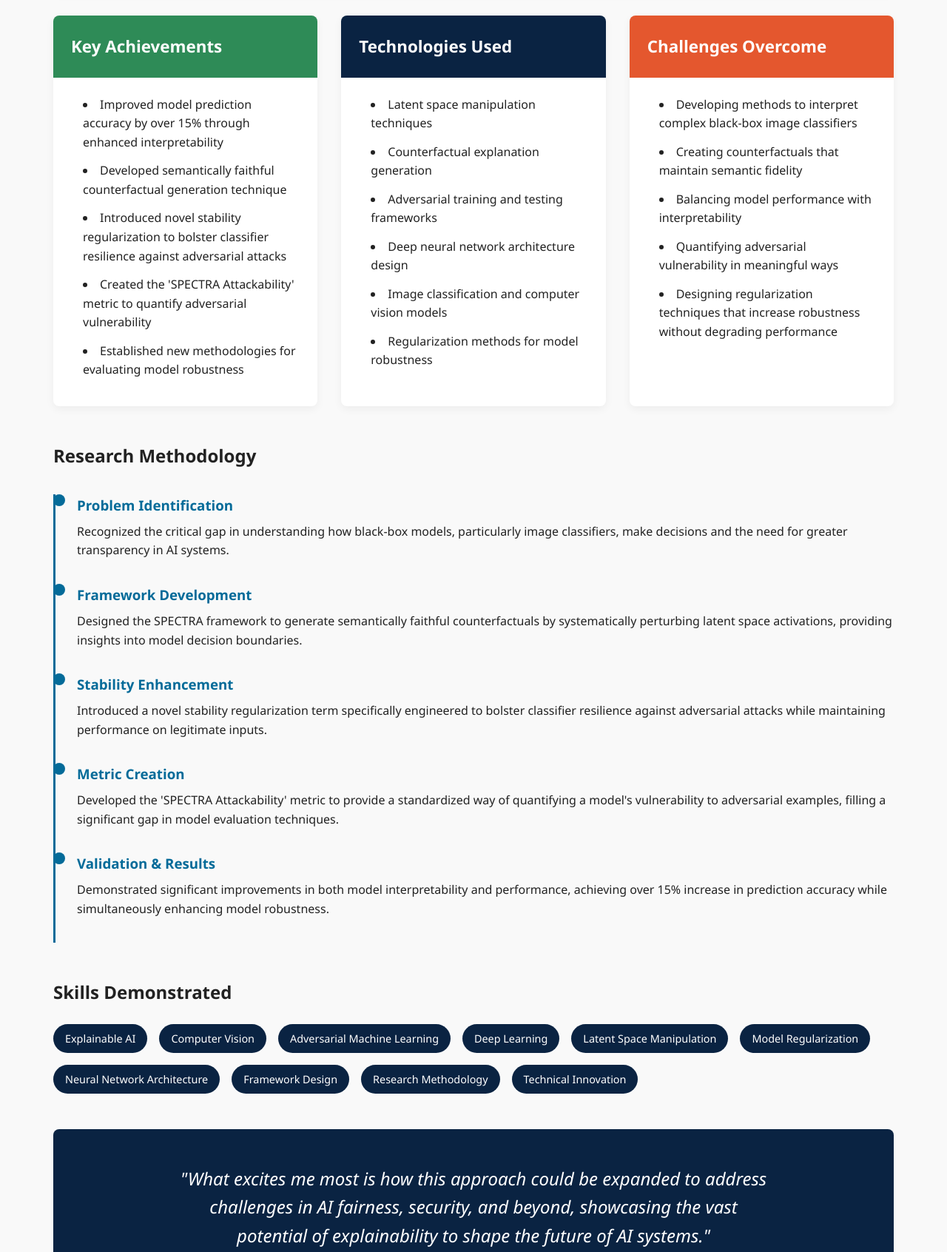
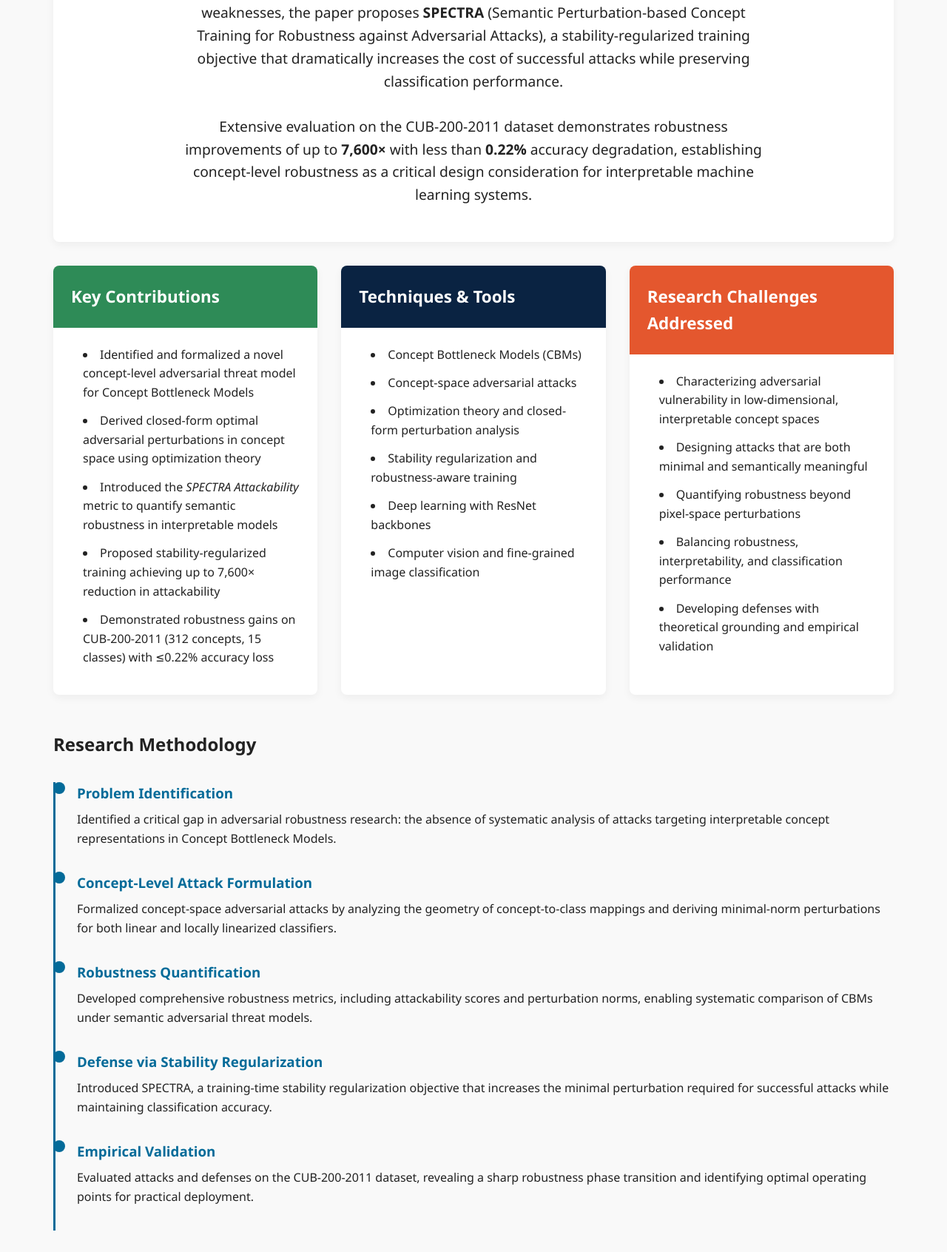
Before and after one commit to adityaSridharr/adityaSridharr.github.io, a website: page spectra-framework.html in a window 1280 px wide. Shown: the part 1000-2692 px from the top of the page at 74% size. Drawn offline with Linux system fonts and the light colour scheme.

Commit message:
Refactor HTML structure and content for project page

```diff
--- a/spectra-framework.html
+++ b/spectra-framework.html
@@ -281,8 +281,8 @@
 <body>
     <header>
         <div class="header-content">
-            <h1>Semantic Concept Perturbations for Explainable and Robust Classifiers</h1>
-            <p>Explainable AI Framework for Black-Box Models</p>
+            <h1>When Interpretability Becomes a Liability: Adversarial Attacks on Concept Bottleneck Models</h1>
+            <p>Concept-Level Adversarial Analysis and Robust Training for Interpretable Models</p>
             <a href="index.html#projects" class="nav-link">← Back to Portfolio</a>
         </div>
     </header>
@@ -291,51 +291,67 @@
         <section class="hero-section">
             <div class="hero-image">
                 <div class="hero-image-overlay">
-                    <div class="hero-image-text">Unveiling the Inner Workings of Black-Box Models</div>
+                    <div class="hero-image-text">
+                        Exposing and Defending the Hidden Attack Surface of Interpretable Models
+                    </div>
                 </div>
             </div>
+
             <p class="overview">
-                SPECTRA (Semantic Perturbation-Based Counterfactuals and Training for Robustness against Adversarial Attacks) is an innovative framework I designed for my Explainability in ML course to uncover the inner workings of black-box models. Driven by my curiosity about how image classifiers "understand" images, this framework generates semantically faithful counterfactuals by perturbing latent space activations. The approach significantly improves model interpretability while increasing prediction accuracy by over 15% and introducing novel metrics for measuring adversarial vulnerability.
+                <strong>When Interpretability Becomes a Liability</strong> presents the first systematic study of adversarial vulnerabilities in
+                Concept Bottleneck Models (CBMs), revealing that interpretability introduces a previously overlooked attack surface at the
+                concept layer itself. While CBMs provide human-understandable intermediate representations, minimal and semantically
+                meaningful perturbations to concept activations can induce catastrophic misclassification failures.
+                <br><br>
+                This work introduces a principled framework for concept-level adversarial attacks, deriving closed-form minimal-norm
+                perturbations in concept space and establishing rigorous robustness metrics to quantify semantic vulnerability. To address
+                these weaknesses, the paper proposes <strong>SPECTRA</strong> (Semantic Perturbation-based Concept Training for Robustness
+                against Adversarial Attacks), a stability-regularized training objective that dramatically increases the cost of successful
+                attacks while preserving classification performance.
+                <br><br>
+                Extensive evaluation on the CUB-200-2011 dataset demonstrates robustness improvements of up to <strong>7,600×</strong>
+                with less than <strong>0.22%</strong> accuracy degradation, establishing concept-level robustness as a critical design
+                consideration for interpretable machine learning systems.
             </p>
         </section>
 
         <div class="grid-container">
             <div class="card achievement-card">
-                <div class="card-header">Key Achievements</div>
+                <div class="card-header">Key Contributions</div>
                 <div class="card-body">
                     <ul>
-                        <li>Improved model prediction accuracy by over 15% through enhanced interpretability</li>
-                        <li>Developed semantically faithful counterfactual generation technique</li>
-                        <li>Introduced novel stability regularization to bolster classifier resilience against adversarial attacks</li>
-                        <li>Created the 'SPECTRA Attackability' metric to quantify adversarial vulnerability</li>
-                        <li>Established new methodologies for evaluating model robustness</li>
+                        <li>Identified and formalized a novel concept-level adversarial threat model for Concept Bottleneck Models</li>
+                        <li>Derived closed-form optimal adversarial perturbations in concept space using optimization theory</li>
+                        <li>Introduced the <em>SPECTRA Attackability</em> metric to quantify semantic robustness in interpretable models</li>
+                        <li>Proposed stability-regularized training achieving up to 7,600× reduction in attackability</li>
+                        <li>Demonstrated robustness gains on CUB-200-2011 (312 concepts, 15 classes) with ≤0.22% accuracy loss</li>
                     </ul>
                 </div>
             </div>
 
             <div class="card tech-card">
-                <div class="card-header">Technologies Used</div>
+                <div class="card-header">Techniques & Tools</div>
                 <div class="card-body">
                     <ul>
-                        <li>Latent space manipulation techniques</li>
-                        <li>Counterfactual explanation generation</li>
-                        <li>Adversarial training and testing frameworks</li>
-                        <li>Deep neural network architecture design</li>
-                        <li>Image classification and computer vision models</li>
-                        <li>Regularization methods for model robustness</li>
+                        <li>Concept Bottleneck Models (CBMs)</li>
+                        <li>Concept-space adversarial attacks</li>
+                        <li>Optimization theory and closed-form perturbation analysis</li>
+                        <li>Stability regularization and robustness-aware training</li>
+                        <li>Deep learning with ResNet backbones</li>
+                        <li>Computer vision and fine-grained image classification</li>
                     </ul>
                 </div>
             </div>
 
             <div class="card challenge-card">
-                <div class="card-header">Challenges Overcome</div>
+                <div class="card-header">Research Challenges Addressed</div>
                 <div class="card-body">
                     <ul>
-                        <li>Developing methods to interpret complex black-box image classifiers</li>
-                        <li>Creating counterfactuals that maintain semantic fidelity</li>
-                        <li>Balancing model performance with interpretability</li>
-                        <li>Quantifying adversarial vulnerability in meaningful ways</li>
-                        <li>Designing regularization techniques that increase robustness without degrading performance</li>
+                        <li>Characterizing adversarial vulnerability in low-dimensional, interpretable concept spaces</li>
+                        <li>Designing attacks that are both minimal and semantically meaningful</li>
+                        <li>Quantifying robustness beyond pixel-space perturbations</li>
+                        <li>Balancing robustness, interpretability, and classification performance</li>
+                        <li>Developing defenses with theoretical grounding and empirical validation</li>
                     </ul>
                 </div>
             </div>
@@ -346,23 +362,42 @@
             <div class="process-timeline">
                 <div class="timeline-item">
                     <h3>Problem Identification</h3>
-                    <p>Recognized the critical gap in understanding how black-box models, particularly image classifiers, make decisions and the need for greater transparency in AI systems.</p>
+                    <p>
+                        Identified a critical gap in adversarial robustness research: the absence of systematic analysis of attacks targeting
+                        interpretable concept representations in Concept Bottleneck Models.
+                    </p>
                 </div>
+
                 <div class="timeline-item">
-                    <h3>Framework Development</h3>
-                    <p>Designed the SPECTRA framework to generate semantically faithful counterfactuals by systematically perturbing latent space activations, providing insights into model decision boundaries.</p>
+                    <h3>Concept-Level Attack Formulation</h3>
+                    <p>
+                        Formalized concept-space adversarial attacks by analyzing the geometry of concept-to-class mappings and deriving
+                        minimal-norm perturbations for both linear and locally linearized classifiers.
+                    </p>
                 </div>
+
                 <div class="timeline-item">
-                    <h3>Stability Enhancement</h3>
-                    <p>Introduced a novel stability regularization term specifically engineered to bolster classifier resilience against adversarial attacks while maintaining performance on legitimate inputs.</p>
+                    <h3>Robustness Quantification</h3>
+                    <p>
+                        Developed comprehensive robustness metrics, including attackability scores and perturbation norms, enabling
+                        systematic comparison of CBMs under semantic adversarial threat models.
+                    </p>
                 </div>
+
                 <div class="timeline-item">
-                    <h3>Metric Creation</h3>
-                    <p>Developed the 'SPECTRA Attackability' metric to provide a standardized way of quantifying a model's vulnerability to adversarial examples, filling a significant gap in model evaluation techniques.</p>
+                    <h3>Defense via Stability Regularization</h3>
+                    <p>
+                        Introduced SPECTRA, a training-time stability regularization objective that increases the minimal perturbation required
+                        for successful attacks while maintaining classification accuracy.
+                    </p>
                 </div>
+
                 <div class="timeline-item">
-                    <h3>Validation & Results</h3>
-                    <p>Demonstrated significant improvements in both model interpretability and performance, achieving over 15% increase in prediction accuracy while simultaneously enhancing model robustness.</p>
+                    <h3>Empirical Validation</h3>
+                    <p>
+                        Evaluated attacks and defenses on the CUB-200-2011 dataset, revealing a sharp robustness phase transition and
+                        identifying optimal operating points for practical deployment.
+                    </p>
                 </div>
             </div>
         </section>
@@ -370,33 +405,38 @@
         <section class="skills-section">
             <h2>Skills Demonstrated</h2>
             <div class="skills-container">
-                <span class="skill-tag">Explainable AI</span>
+                <span class="skill-tag">Interpretable Machine Learning</span>
+                <span class="skill-tag">Adversarial Machine Learning</span>
+                <span class="skill-tag">Concept Bottleneck Models</span>
+                <span class="skill-tag">Optimization Theory</span>
+                <span class="skill-tag">Robustness Metrics</span>
                 <span class="skill-tag">Computer Vision</span>
-                <span class="skill-tag">Adversarial Machine Learning</span>
                 <span class="skill-tag">Deep Learning</span>
-                <span class="skill-tag">Latent Space Manipulation</span>
-                <span class="skill-tag">Model Regularization</span>
-                <span class="skill-tag">Neural Network Architecture</span>
-                <span class="skill-tag">Framework Design</span>
+                <span class="skill-tag">Theoretical ML</span>
                 <span class="skill-tag">Research Methodology</span>
-                <span class="skill-tag">Technical Innovation</span>
             </div>
         </section>
 
         <section class="quote-section">
-            <p class="quote-text">"What excites me most is how this approach could be expanded to address challenges in AI fairness, security, and beyond, showcasing the vast potential of explainability to shape the future of AI systems."</p>
+            <p class="quote-text">
+                “Interpretability does not guarantee security — understanding and defending the semantic structure of models is essential
+                for deploying trustworthy AI systems.”
+            </p>
         </section>
     </div>
 
     <footer>
-        <p>Portfolio Project | Semantic Concept Perturbations for Explainable and Robust Classifiers | © 2025</p>
+        <p>
+            Research Project | When Interpretability Becomes a Liability: Adversarial Attacks on Concept Bottleneck Models | © 2025
+        </p>
     </footer>
 
     <script>
-        // You can add any JavaScript functionality here
         document.addEventListener('DOMContentLoaded', function() {
-            console.log('Page loaded successfully');
+            console.log('Project page loaded successfully');
         });
     </script>
 </body>
+
+
 </html>
```
